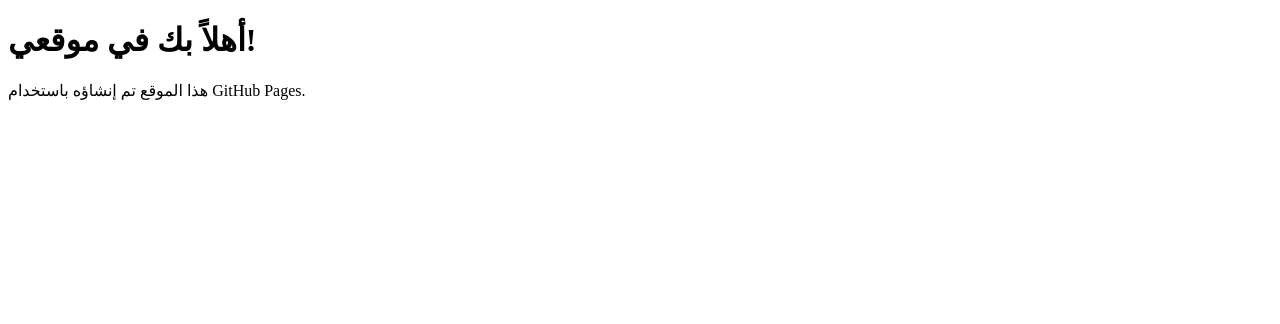
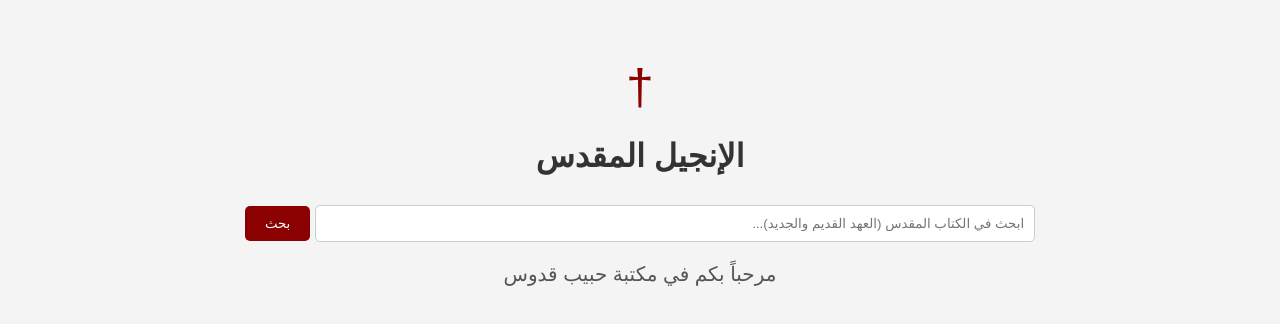
Before and after one commit to youssefgood13-crypto/servar-habib, a plain HTML site: page index.html in a window 1280 px wide. Drawn offline with Linux system fonts and the light colour scheme.

Commit message:
Update index.html for library theme and styling

```diff
--- a/index.html
+++ b/index.html
@@ -1,11 +1,59 @@
 <!DOCTYPE html>
-<html lang="ar">
+<html lang="ar" dir="rtl">
 <head>
     <meta charset="UTF-8">
-    <title>موقعي الشخصي</title>
+    <title>مكتبة حبيب قدوس</title>
+    <style>
+        body {
+            font-family: Arial, sans-serif;
+            text-align: center;
+            background-color: #f4f4f4;
+            padding: 50px;
+        }
+        .header-icon {
+            font-size: 50px;
+            color: #8b0000;
+        }
+        h1 {
+            color: #333;
+        }
+        .search-container {
+            margin-top: 30px;
+        }
+        input[type="text"] {
+            padding: 10px;
+            width: 60%;
+            border: 1px solid #ccc;
+            border-radius: 5px;
+        }
+        button {
+            padding: 10px 20px;
+            background-color: #8b0000;
+            color: white;
+            border: none;
+            border-radius: 5px;
+            cursor: pointer;
+        }
+        .welcome-msg {
+            margin-top: 20px;
+            font-size: 20px;
+            color: #555;
+        }
+    </style>
 </head>
 <body>
-    <h1>أهلاً بك في موقعي!</h1>
-    <p>هذا الموقع تم إنشاؤه باستخدام GitHub Pages.</p>
+
+    <div class="header-icon">†</div>
+    <h1>الإنجيل المقدس</h1>
+
+    <div class="search-container">
+        <input type="text" placeholder="ابحث في الكتاب المقدس (العهد القديم والجديد)...">
+        <button>بحث</button>
+    </div>
+
+    <div class="welcome-msg">
+        مرحباً بكم في مكتبة حبيب قدوس
+    </div>
+
 </body>
 </html>
```
